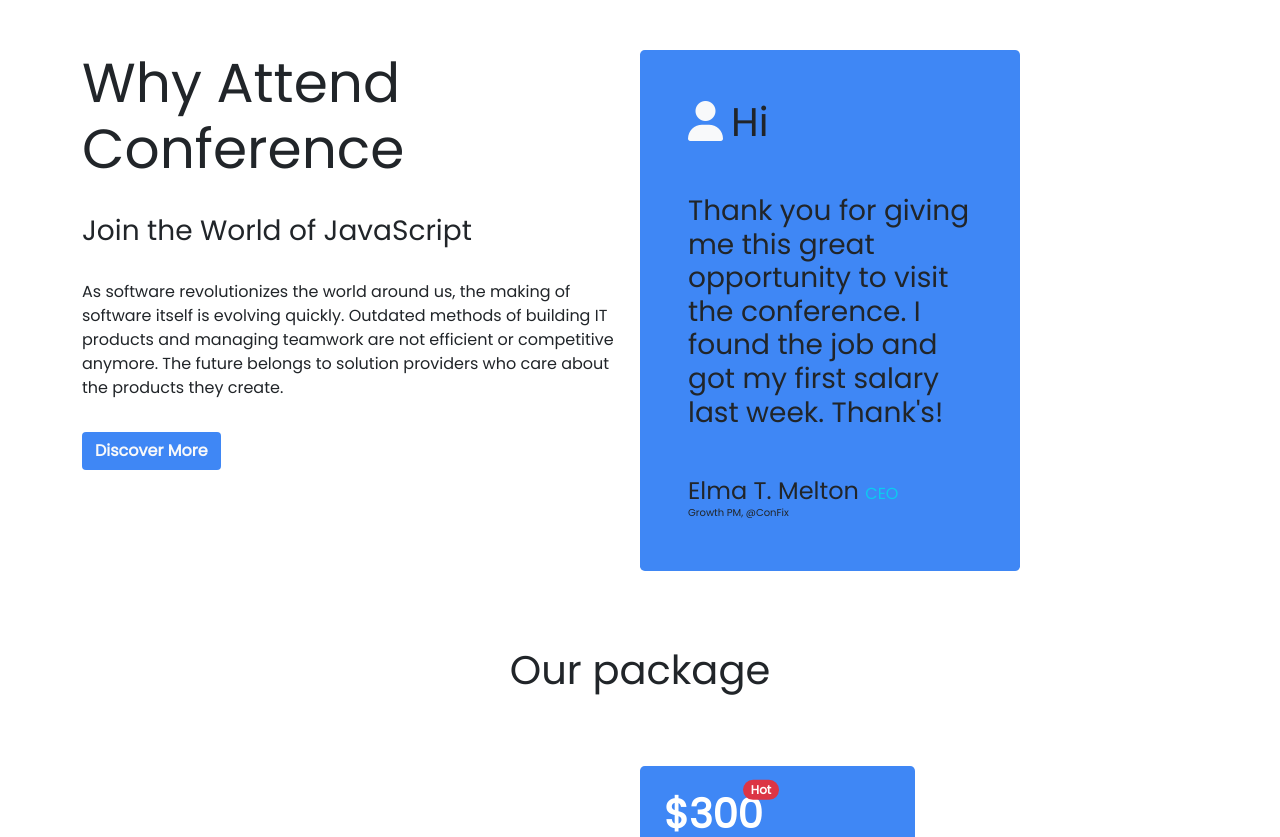
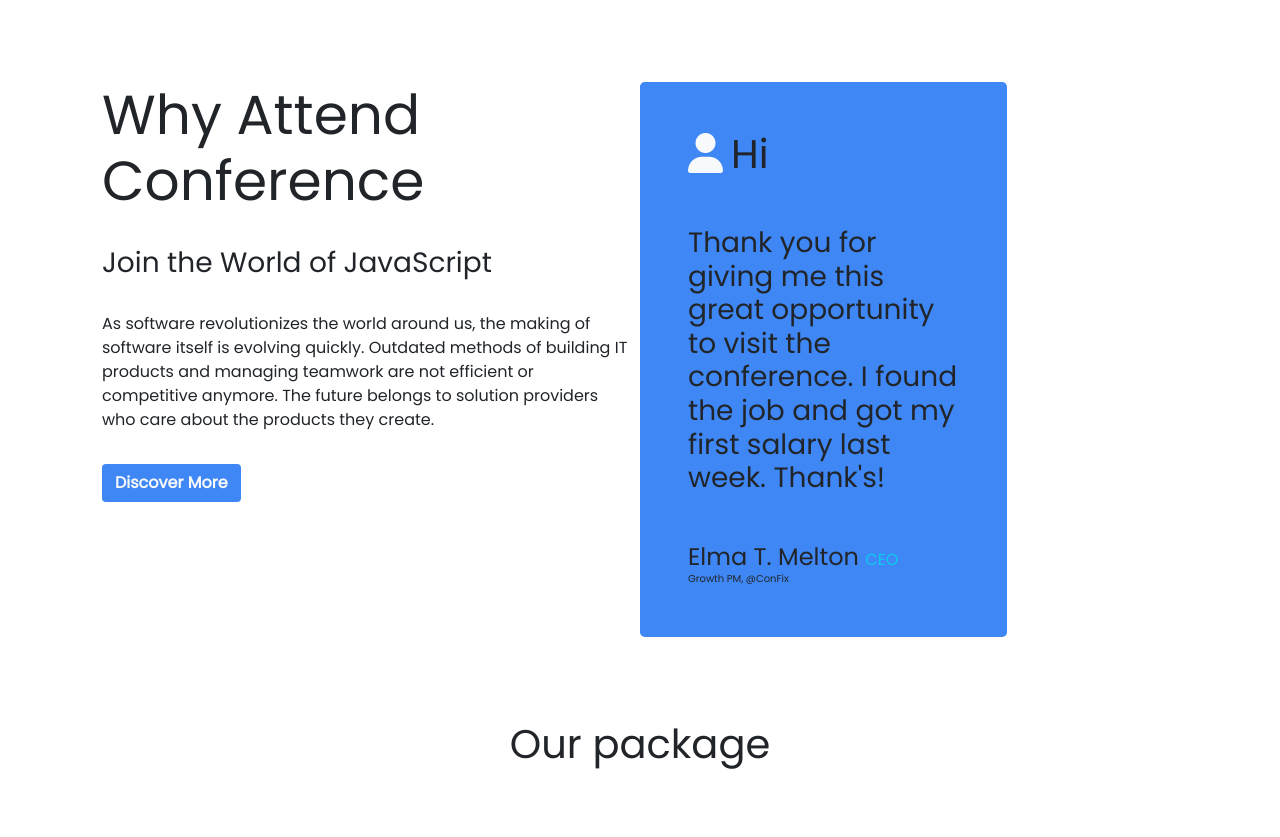
Before and after one commit to ZIHAD22/convention-center, a plain HTML site: page index.html in a window 1280 px wide. Shown: the part 656-1493 px from the top of the page. Drawn offline with nearby package versions, Linux system fonts and the light colour scheme.

Commit message:
add some error fix

```diff
--- a/index.html
+++ b/index.html
@@ -110,7 +110,7 @@
         <!-- Why section -->
         <section>
             <div class="container overflow-hidden">
-                <div class="row">
+                <div class="row g-4 m-2">
                     <div class="col-lg-6 col-sm-12">
                         <h1 class="why-had pb-4">
                             Why Attend
```
